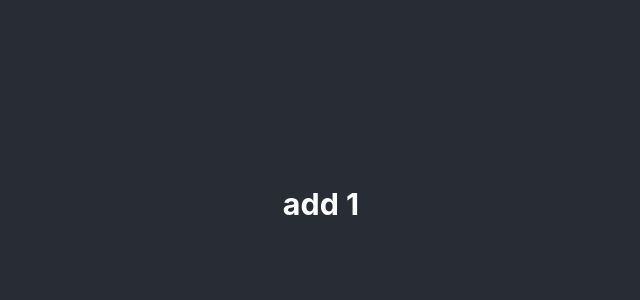
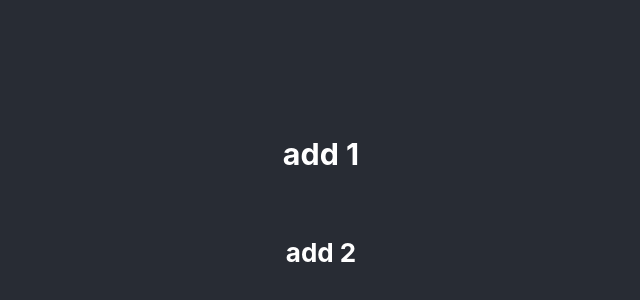
Before and after one commit to Nabarajrai/testing, a React (Create React App) app: page / in a window 1280 px wide. Shown: the part 196-496 px from the top of the page, without its empty margins (319-959 px from the left). Built offline with nearby package versions, Linux system fonts and the light colour scheme.

Commit message:
add new feture

```diff
--- a/src/App.js
+++ b/src/App.js
@@ -6,6 +6,7 @@ function App() {
     <div className="App">
       <header className="App-header">
         <h3>add 1</h3>
+        <h4>add 2</h4>
       </header>
     </div>
   );
```
